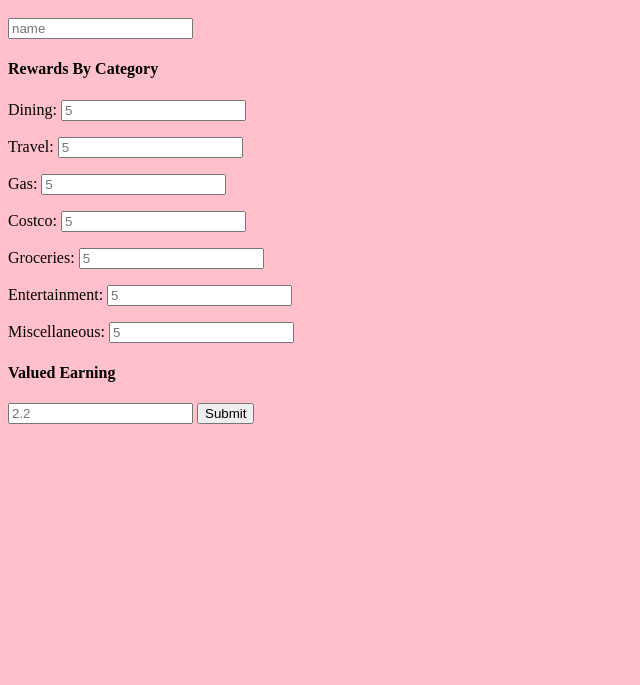
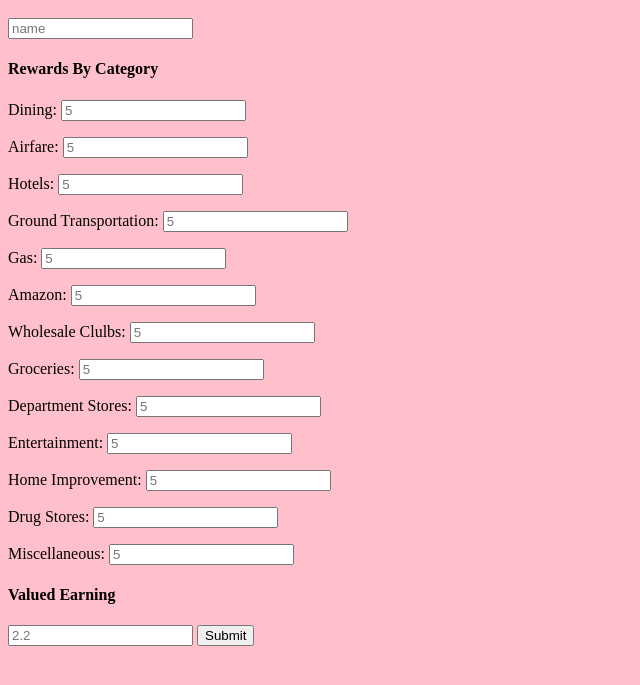
Before and after one commit to Krystneto/credit-card-rewards-database, a website: page public/index.html in a window 1280 px wide. Shown: the part 101-786 px from the top of the page, without its empty margins (0-640 px from the left). Drawn offline with Linux system fonts and the light colour scheme.

Commit message:
changes new categories

```diff
--- a/public/index.html
+++ b/public/index.html
@@ -12,11 +12,17 @@
       <input type="text" name="name" placeholder="name">
     <h4>Rewards By Category</h4>
       <p>Dining: <input type="number" name="dining" placeholder="5"></p>
-      <p>Travel: <input type="number" name="travel" placeholder="5"></p>
+      <p>Airfare: <input type="number" name="airfare" placeholder="5"></p>
+      <p>Hotels: <input type="number" name="hotels" placeholder="5"></p>
+      <p>Ground Transportation: <input type="number" name="ground_transportation" placeholder="5"></p>
       <p>Gas: <input type="number" name="gas" placeholder="5"></p>
-      <p>Costco: <input type="number" name="costco" placeholder="5"></p>
+      <p>Amazon: <input type="number" name="amazon" placeholder="5"></p>
+      <p>Wholesale Clulbs: <input type="number" name="wholesale_clubs" placeholder="5"></p>
       <p>Groceries: <input type="number" name="groceries" placeholder="5"></p>
+      <p>Department Stores: <input type="number" name="department_stores" placeholder="5"></p>
       <p>Entertainment: <input type="number" name="entertainment" placeholder="5"></p>
+      <p>Home Improvement: <input type="number" name="home_improvement" placeholder="5"></p>
+      <p>Drug Stores: <input type="number" name="drug_stores" placeholder="5"></p>
       <p>Miscellaneous: <input type="number" name="miscellaneous" placeholder="5"></p>
     <h4>Valued Earning</h4>
       <input type="number" name="valuedEarning" placeholder="2.2">
```
